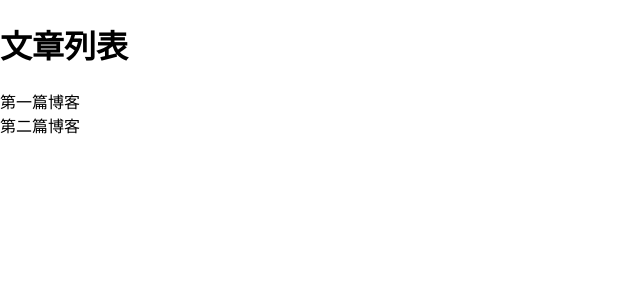
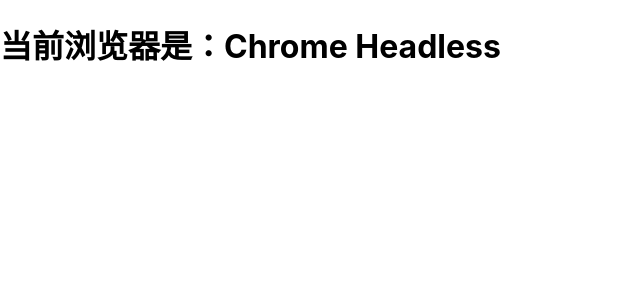
Before and after one commit to liuzb30/nextjs-demo-1, a Next.js app: page / in a window 1280 px wide. Shown: the top 300 px of the page, without its empty margins (0-640 px from the left). Built offline with nearby package versions, Linux system fonts and the light colour scheme.

Commit message:
SSR 获取浏览器信息

```diff
--- a/package.json
+++ b/package.json
@@ -13,13 +13,15 @@
     "next": "10.0.3",
     "react": "17.0.1",
     "react-dom": "17.0.1",
-    "sass": "^1.30.0"
+    "sass": "^1.30.0",
+    "ua-parser-js": "^0.7.23"
   },
   "devDependencies": {
     "@types/axios": "^0.14.0",
     "@types/node": "^14.14.14",
     "@types/react": "^17.0.0",
     "@types/react-dom": "^17.0.0",
+    "@types/ua-parser-js": "^0.7.35",
     "typescript": "^4.1.3"
   }
 }
--- a/pages/index.tsx
+++ b/pages/index.tsx
@@ -1,29 +1,31 @@
-import {usePosts} from "../hooks/usePosts";
 import {getPosts} from "../lib/posts";
-import {NextPage} from "next";
+import {GetServerSidePropsContext, NextPage} from "next";
+import uaParser from 'ua-parser-js'
 
 type Props = {
-    posts: Post[]
+    browser: {
+        name:string;
+        version:string;
+        major:string;
+    }
 }
 const Home: NextPage<Props> = (props) => {
-    const {posts} = props
+    const {browser} = props
     return (
         <div>
             <h1>
-                文章列表
+                当前浏览器是：{browser.name}
             </h1>
-            {
-                posts.map(post => <div key={post.id}>{post.id}</div>)
-            }
         </div>
     )
 }
 export default Home;
-export const getStaticProps = async () => {
-    const posts = await getPosts()
-    return {
-        props: {
-            posts: JSON.parse(JSON.stringify(posts))
+export const getServerSideProps = (context:GetServerSidePropsContext)=>{
+    const ua = context.req.headers['user-agent']
+    const browser = new uaParser(ua).getBrowser()
+    return{
+        props:{
+            browser
         }
     }
 }
```
Also changed, not shown: pages/posts/index.tsx (added, +28 -0 lines), 1 other file (tests, documents, lock files or other folders).
